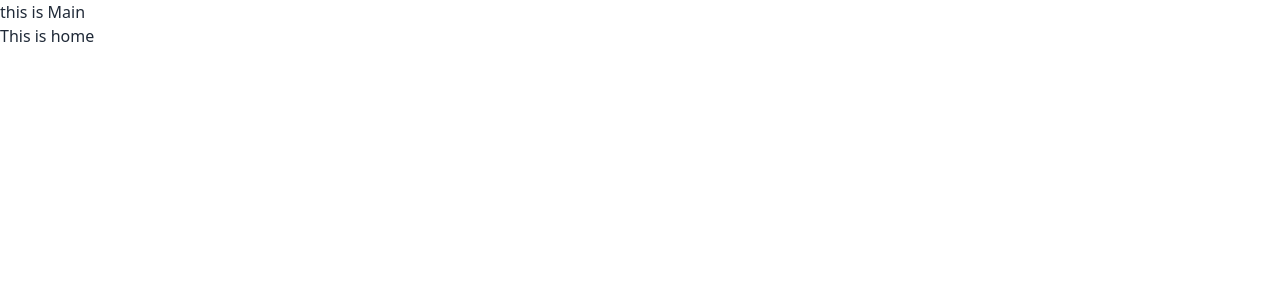
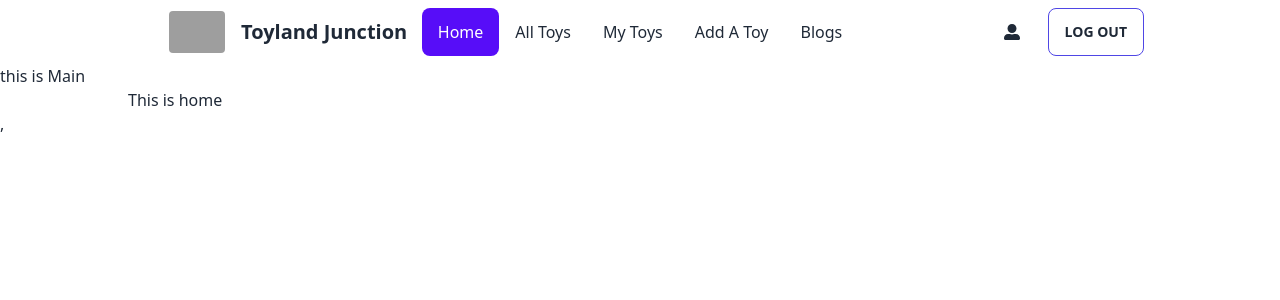
Before and after one commit to minhajul9/toyland-junction-client, a React (Vite) app: page / in a window 1280 px wide. Shown: the top 300 px of the page. Built offline with nearby package versions, Linux system fonts and the light colour scheme; grey boxes are pictures that could not be loaded.

Commit message:
firebase, errorpage and navbar added

```diff
--- a/package.json
+++ b/package.json
@@ -16,6 +16,7 @@
     "match-sorter": "^6.3.1",
     "react": "^18.2.0",
     "react-dom": "^18.2.0",
+    "react-icons": "^4.8.0",
     "react-router-dom": "^6.11.2",
     "sort-by": "^1.2.0"
   },
--- a/src/Layout/Main.jsx
+++ b/src/Layout/Main.jsx
@@ -1,11 +1,15 @@
 import React from 'react';
 import { Outlet } from 'react-router-dom';
+import Navbar from '../components/shared/Navbar';
 
 const Main = () => {
     return (
         <div>
+            <Navbar></Navbar>
             <h1>this is Main</h1>
-            <Outlet></Outlet>
+            <div className='md:w-4/5 mx-auto'>
+                <Outlet></Outlet>
+            </div>
         </div>
     );
 };
--- /dev/null
+++ b/src/components/Provider/AuthProvider.jsx
@@ -0,0 +1,23 @@
+import React, { createContext } from 'react';
+import { getAuth, createUserWithEmailAndPassword } from "firebase/auth";
+import app from '../../firebase/firebase.config';
+
+
+export const AuthContext = createContext()
+const auth = getAuth(app);
+
+const AuthProvider = ({children}) => {
+
+    const user = { email : 'toy@junction.com'}
+
+    const authInfo = {
+        user
+    }
+    return (
+        <AuthContext.Provider value={authInfo}>
+            {children}
+        </AuthContext.Provider>
+    );
+};
+
+export default AuthProvider;
--- /dev/null
+++ b/src/components/pages/ErrorPage.jsx
@@ -0,0 +1,15 @@
+import React from 'react';
+import { Link } from 'react-router-dom';
+import {FaArrowLeft} from "react-icons/fa"
+
+const ErrorPage = () => {
+    return (
+        <div className='text-center w-full my-12'>
+            <img className='mx-auto' src="https://i.ibb.co/hK1tC8h/pngegg.png" alt="" />
+            <Link to='/'><button className="btn btn-active btn-secondary font-bold text-2xl my-4"> <FaArrowLeft className='mx-2' /> Back to Home</button>
+</Link>
+        </div>
+    );
+};
+
+export default ErrorPage;
--- /dev/null
+++ b/src/components/shared/Navbar.jsx
@@ -0,0 +1,60 @@
+import { useContext } from 'react';
+import { Link, NavLink } from 'react-router-dom';
+import { AuthContext } from '../Provider/AuthProvider';
+import { FaUserAlt } from 'react-icons/fa';
+
+const Navbar = () => {
+    const { user } = useContext(AuthContext);
+
+    const navItems = <>
+        <li><NavLink to='/'>Home</NavLink></li>
+        <li><NavLink to='/about'>All Toys</NavLink></li>
+        {
+            user && <> <li><NavLink to='/about'>My Toys</NavLink></li>
+                <li><NavLink to='/about'>Add A Toy</NavLink></li>
+            </>
+        }
+        <li><NavLink to='/about'>Blogs</NavLink></li>
+    </>
+    //All Toys, My Toys, Add A Toy, Blogs, and User profile picture.
+    return (
+        <div className=' bg-base-100'>
+            <div className="navbar md:w-4/5 mx-auto">
+                <div className="navbar-start">
+                    <div className="dropdown">
+                        <label tabIndex={0} className="btn btn-ghost lg:hidden">
+                            <svg xmlns="http://www.w3.org/2000/svg" className="h-5 w-5" fill="none" viewBox="0 0 24 24" stroke="currentColor"><path strokeLinecap="round" strokeLinejoin="round" strokeWidth="2" d="M4 6h16M4 12h8m-8 6h16" /></svg>
+                        </label>
+                        <ul tabIndex={0} className="menu menu-compact dropdown-content mt-3 p-2 shadow bg-base-100 rounded-box w-52">
+                            {navItems}
+                        </ul>
+                    </div>
+                    <Link className="btn btn-ghost normal-case text-xl">
+                        <img className='w-14 mx-4 rounded' src="https://i.ibb.co/QNNk3mw/image.png" alt="" />
+                        Toyland Junction
+                    </Link>
+                </div>
+                <div className="navbar-center hidden lg:flex">
+                    <ul className="menu menu-horizontal px-1">
+                        {navItems}
+                    </ul>
+                </div>
+                <div className="navbar-end">
+                    {
+                        user ? <>
+                        {
+                            user.photoURL ? <img src={user.photoURL} /> :
+                            <FaUserAlt className='w-14 mx-2' />
+                        }
+                        <button className='btn btn-outline border-indigo-600'>Log out</button>
+                        </> :
+                            <Link className="btn btn-outline border-indigo-600">Login</Link>
+                    }
+                    {/* add user profile pic */}
+                </div>
+            </div>
+        </div>
+    );
+};
+
+export default Navbar;
--- /dev/null
+++ b/src/firebase/firebase.config.js
@@ -0,0 +1,19 @@
+// Import the functions you need from the SDKs you need
+import { initializeApp } from "firebase/app";
+// TODO: Add SDKs for Firebase products that you want to use
+// https://firebase.google.com/docs/web/setup#available-libraries
+
+// Your web app's Firebase configuration
+const firebaseConfig = {
+  apiKey: import.meta.env.VITE_apiKey,
+  authDomain: import.meta.env.VITE_authDomain,
+  projectId: import.meta.env.VITE_projectId,
+  storageBucket: import.meta.env.VITE_storageBucket,
+  messagingSenderId: import.meta.env.VITE_messagingSenderId,
+  appId: import.meta.env.VITE_appId
+};
+
+// Initialize Firebase
+const app = initializeApp(firebaseConfig);
+
+export default app;
--- a/src/routes/Routes.jsx
+++ b/src/routes/Routes.jsx
@@ -1,6 +1,7 @@
 import { createBrowserRouter } from "react-router-dom";
 import Main from "../Layout/Main";
-import Home from "../components/Home/Home";
+import Home from "../components/pages/Home/Home";
+import ErrorPage from "../components/pages/ErrorPage";
 
 const router = createBrowserRouter([
     {
@@ -11,7 +12,8 @@ const router = createBrowserRouter([
                 path: '/',
                 element: <Home></Home>
             }
-        ]
+        ],
+        errorElement: <ErrorPage></ErrorPage>
     }
 ])
 
```
Also changed, not shown: src/main.jsx (+6 -3 lines), src/components/pages/Home/Home.jsx (renamed from src/components/Home/Home.jsx), 1 other file (tests, documents, lock files or other folders).
